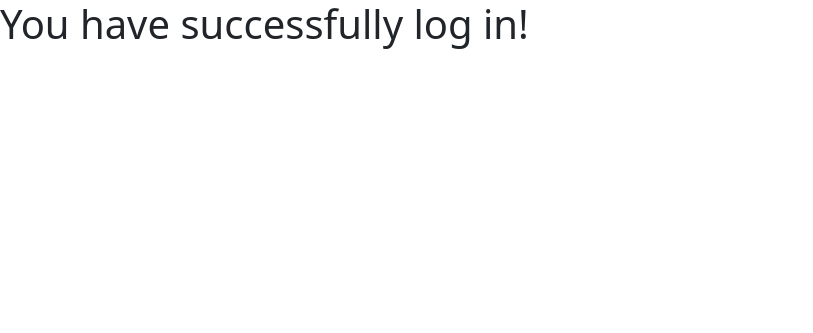
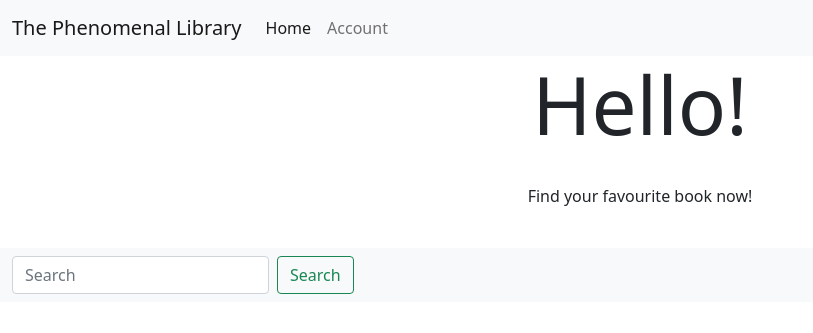
Before and after one commit to eltontay/PhenomenalLibrary, a Flask app: template templates/library.html in a window 1280 px wide. Shown: the top 333 px of the page, without its empty margins (0-813 px from the left). Run offline with Flask 2, Linux system fonts and the light colour scheme; the template is opened without the code that fills it, so the values that code supplies are empty.

Commit message:
added the navbar and searchbar and account page

```diff
--- a/app.py
+++ b/app.py
@@ -1,4 +1,4 @@
-from flask import Flask, render_template, request
+from flask import Flask, render_template, request, url_for
 
 app = Flask(__name__)
 
@@ -8,22 +8,19 @@ def login():
     return render_template('login.html')
 
 
-@app.route('/library', methods=['POST'])
+@app.route('/library', methods=['GET', 'POST'])
 def library():
-    if request.method == 'POST':
-        username = request.form['user']
-        password = request.form['pass']
-        return render_template('library.html')
-    else:
-        pass
+    return render_template('library.html')
 
 
-@app.route('/signup', methods=['POST'])
+@app.route('/signup', methods=['GET', 'POST'])
 def signup():
-    if request.method == 'POST':
-        return render_template('signup.html')
-    else:
-        pass
+    return render_template('signup.html')
+
+
+@app.route('/account', methods=['GET', 'POST'])
+def account():
+    return render_template('account.html')
 
 
 if __name__ == '__main__':
--- a/templates/base.html
+++ b/templates/base.html
@@ -1,14 +1,17 @@
 <!DOCTYPE html>
 <html lang="en">
-<head>
-    <meta charset="UTF-8">
-    <meta name="viewport" content="width=device-width, initial-scale=1.0">
-    <link href="https://cdn.jsdelivr.net/npm/bootstrap@5.0.0-beta2/dist/css/bootstrap.min.css" rel="stylesheet" integrity="sha384-BmbxuPwQa2lc/FVzBcNJ7UAyJxM6wuqIj61tLrc4wSX0szH/Ev+nYRRuWlolflfl" crossorigin="anonymous">
-    <title>User Login System</title>
-</head>
-<body>
-    {% block content %}
-        {# Template inserted here #}
-    {% endblock %}
-</body>
+  <head>
+    <meta charset="UTF-8" />
+    <meta name="viewport" content="width=device-width, initial-scale=1.0" />
+    <link
+      href="https://cdn.jsdelivr.net/npm/bootstrap@5.0.0-beta2/dist/css/bootstrap.min.css"
+      rel="stylesheet"
+      integrity="sha384-BmbxuPwQa2lc/FVzBcNJ7UAyJxM6wuqIj61tLrc4wSX0szH/Ev+nYRRuWlolflfl"
+      crossorigin="anonymous"
+    />
+    <title>The Phenomenal Library</title>
+  </head>
+  <body>
+    {% block content %} {# Template inserted here #} {% endblock %}
+  </body>
 </html>
--- a/templates/library.html
+++ b/templates/library.html
@@ -1,5 +1,34 @@
 {% extends "base.html" %} {% block content %}
 
-<h1>You have successfully log in!</h1>
+<nav class="navbar navbar-expand-lg navbar-light bg-light">
+    <div class="container-fluid">
+        <a class="navbar-brand" href="#">The Phenomenal Library</a>
+        <button class="navbar-toggler" type="button" data-bs-toggle="collapse" data-bs-target="#navbarNavAltMarkup"
+            aria-controls="navbarNavAltMarkup" aria-expanded="false" aria-label="Toggle navigation">
+            <span class="navbar-toggler-icon"></span>
+        </button>
+        <div class="collapse navbar-collapse" id="navbarNavAltMarkup">
+            <div class="navbar-nav">
+                <a class="nav-link active" aria-current="page" href="{{ url_for('library')}}">Home</a>
+                <a class="nav-link " href="{{ url_for('account') }}">Account</a>
+            </div>
+        </div>
+    </div>
+</nav>
+<div class="jumbotron">
+    <h1 class="display-1 text-center">Hello!</h1>
+    <br />
+    <p class="text-center">Find your favourite book now!</p>
+    <br />
+</div>
+<nav class="navbar navbar-light bg-light">
+    <div class="container-fluid">
+        <form class="d-flex">
+            <input class="form-control me-2" type="search" placeholder="Search" aria-label="Search" />
+            <button class="btn btn-outline-success" type="submit">Search</button>
+        </form>
+    </div>
+</nav>
 
 {% endblock %}
+</div>
```
Also changed, not shown: templates/account.html (added, +32 -0 lines).
